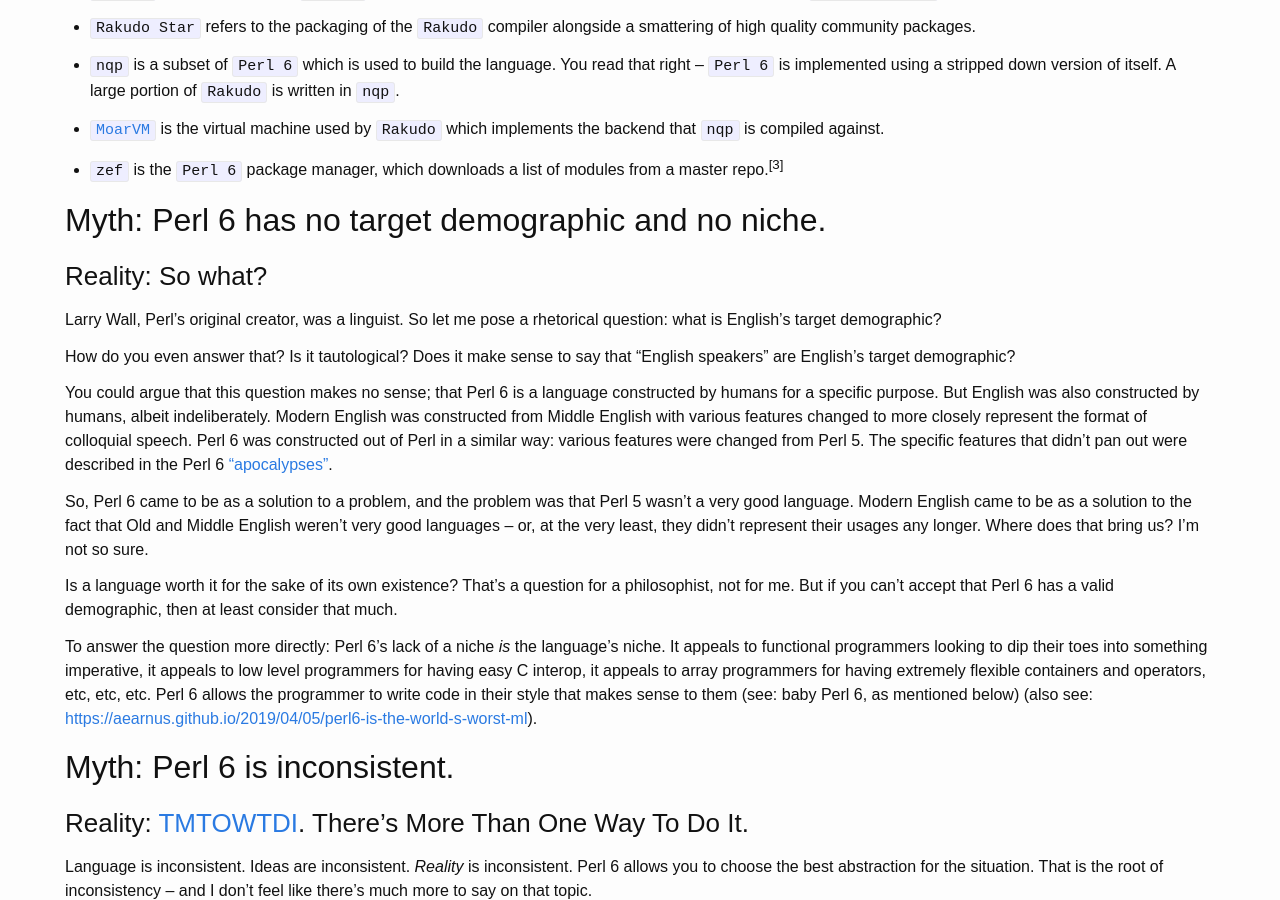
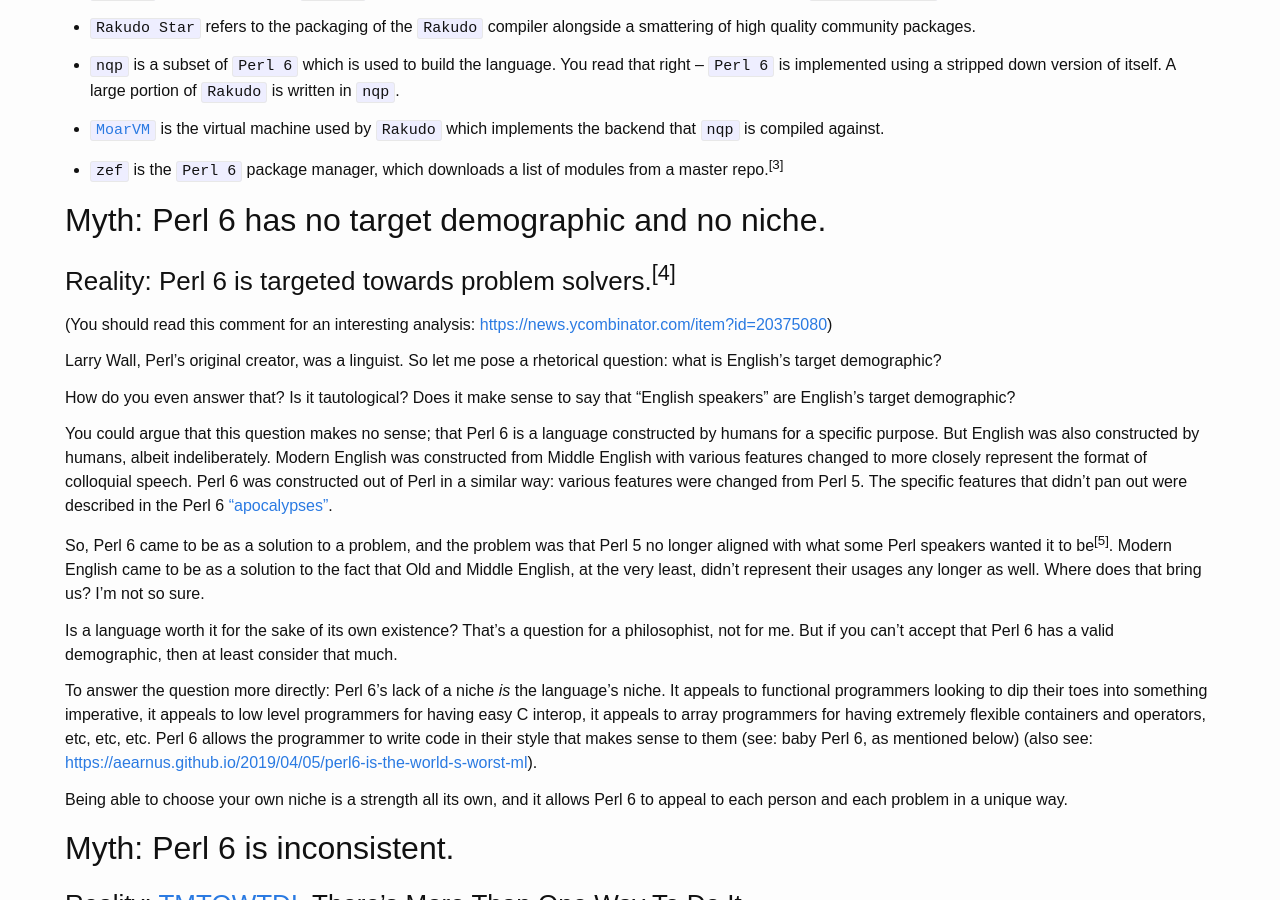
Before and after one commit to DataKinds/datakinds.github.io, a Jekyll site: the page built from _posts/2019-07-06-perl-6-is-cursed.md, in a window 1280 px wide and 900 px high, scrolled down 1013 px. Built offline with Jekyll 4.4.1, drawn with Linux system fonts in a browser that asks for light colours; some of the changed text lies outside the part shown.

Commit message:
through footnote 5

```diff
--- a/_posts/2019-07-06-perl-6-is-cursed.md
+++ b/_posts/2019-07-06-perl-6-is-cursed.md
@@ -41,7 +41,9 @@ Rakudo, the most popular Perl 6 compiler, [implements a vast majority of this sp
 
 ## Myth: Perl 6 has no target demographic and no niche.
 
-### Reality: So what?
+### Reality: Perl 6 is targeted towards problem solvers.<sup>[4]</sup>
+
+(You should read this comment for an interesting analysis: [https://news.ycombinator.com/item?id=20375080](https://news.ycombinator.com/item?id=20375080))
 
 Larry Wall, Perl's original creator, was a linguist. So let me pose a rhetorical question: what is English's target demographic?
 
@@ -49,11 +51,13 @@ How do you even answer that? Is it tautological? Does it make sense to say that
 
 You could argue that this question makes no sense; that Perl 6 is a language constructed by humans for a specific purpose. But English was also constructed by humans, albeit indeliberately. Modern English was constructed from Middle English with various features changed to more closely represent the format of colloquial speech. Perl 6 was constructed out of Perl in a similar way: various features were changed from Perl 5. The specific features that didn't pan out were described in the Perl 6 ["apocalypses"](https://perl6.org/archive/doc/apocalypse.html).
 
-So, Perl 6 came to be as a solution to a problem, and the problem was that Perl 5 wasn't a very good language. Modern English came to be as a solution to the fact that Old and Middle English weren't very good languages -- or, at the very least, they didn't represent their usages any longer. Where does that bring us? I'm not so sure.
+So, Perl 6 came to be as a solution to a problem, and the problem was that Perl 5 no longer aligned with what some Perl speakers wanted it to be<sup>[5]</sup>. Modern English came to be as a solution to the fact that Old and Middle English, at the very least, didn't represent their usages any longer as well. Where does that bring us? I'm not so sure.
 
 Is a language worth it for the sake of its own existence? That's a question for a philosophist, not for me. But if you can't accept that Perl 6 has a valid demographic, then at least consider that much.
 
 To answer the question more directly: Perl 6's lack of a niche _is_ the language's niche. It appeals to functional programmers looking to dip their toes into something imperative, it appeals to low level programmers for having easy C interop, it appeals to array programmers for having extremely flexible containers and operators, etc, etc, etc. Perl 6 allows the programmer to write code in their style that makes sense to them (see: baby Perl 6, as mentioned below) (also see: [https://aearnus.github.io/2019/04/05/perl6-is-the-world-s-worst-ml](https://aearnus.github.io/2019/04/05/perl6-is-the-world-s-worst-ml)).
+
+Being able to choose your own niche is a strength all its own, and it allows Perl 6 to appeal to each person and each problem in a unique way.
 
 ## Myth: Perl 6 is inconsistent.
 
@@ -139,5 +143,8 @@ A couple people, including [Rogue#2017 from the Perl 6 discord](https://discord.
 
 Additionally, it is inaccurate to say that `Rakudo Star` implements `Rakudo Perl 6`. `Rakudo Star` is the entire Perl 6 packaging, including a few community packages ala Haskell Platform. `Rakudo` is the compiler. Most of what I wrote about `p6c` was also incorrect.
 
+[4] This used to say "So what?", but an anomyous reader and a few people on HN suggested that this was an awful response to that myth. I agree. `ben509` on HN explained my response better than I feel like I ever could, though, so I supplanted his explanation with mine.
+
+[5] ~~Perl 5 wasn't a very good language~~
 
 Did I miss any myths? Did I leave out an explanation that you like? Do you want to tell me how wrong I am? Please leave a comment using the contact info below!
```
